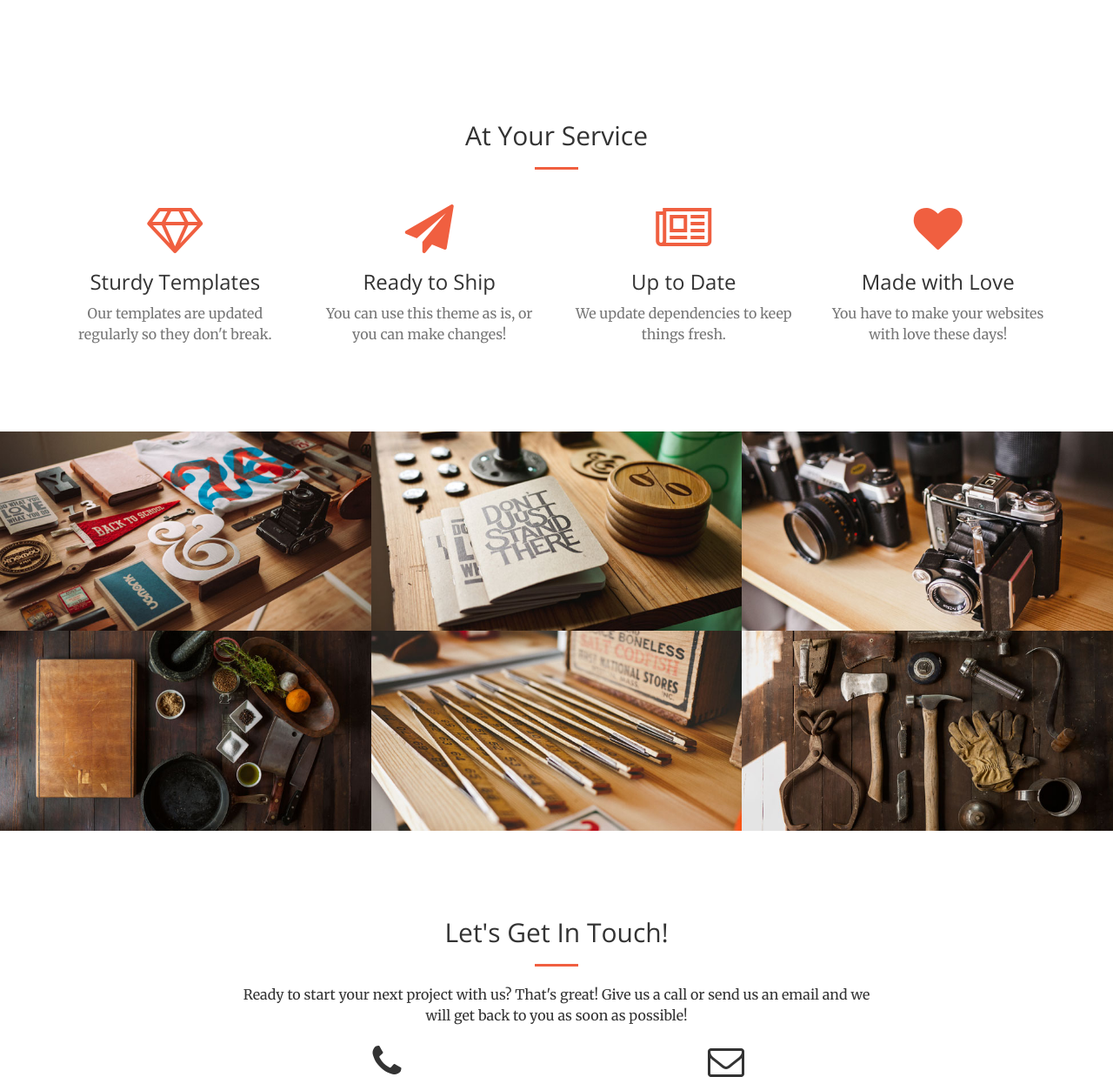
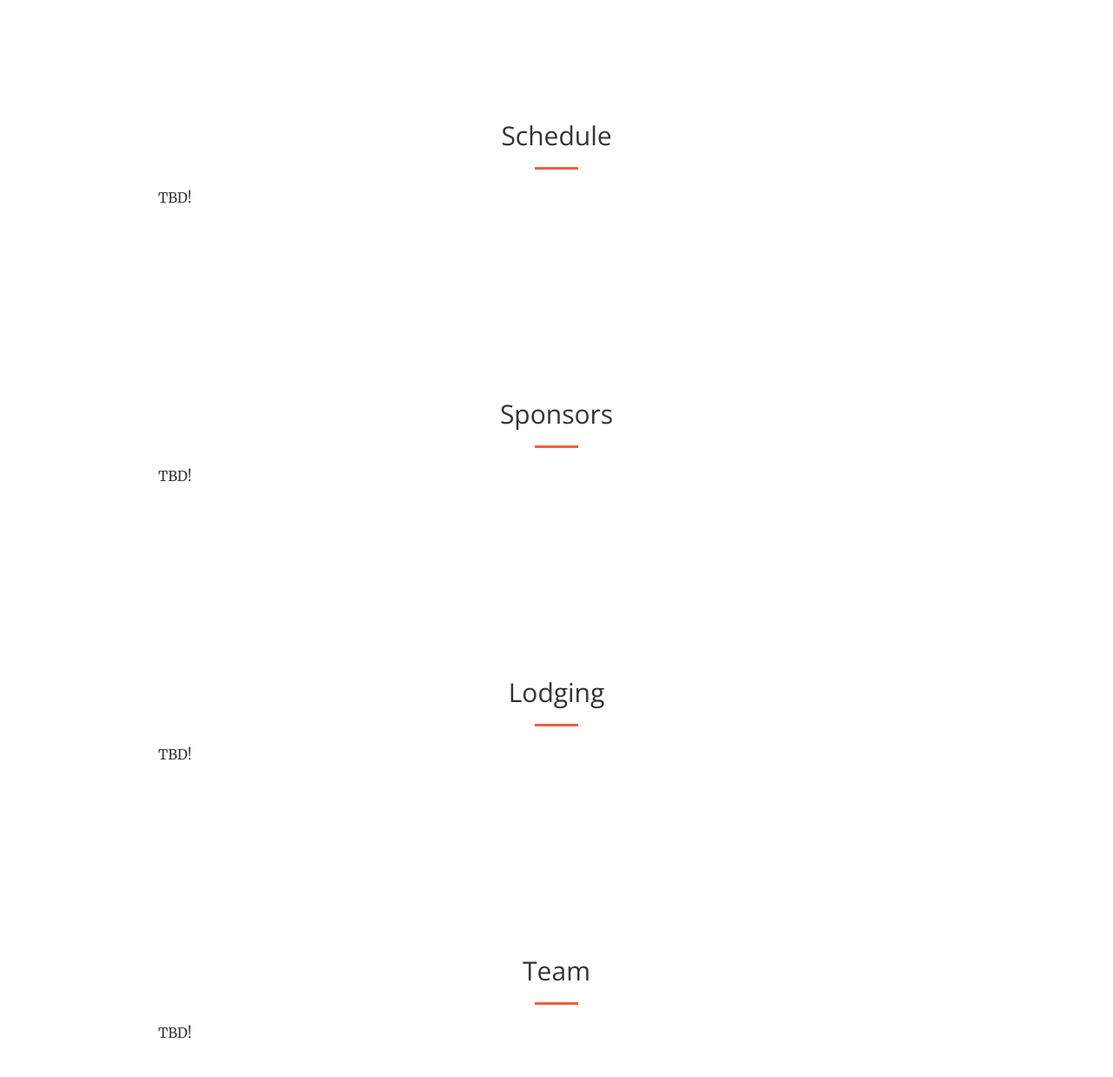
Before and after one commit to JessePeplinski/learngowithbill.github.io, a website: page index.html in a window 1280 px wide. Shown: the part 2620-3858 px from the top of the page at 87% size. Drawn offline with nearby package versions, Linux system fonts and the light colour scheme.

Commit message:
boilerplate remainder of site

```diff
--- a/index.html
+++ b/index.html
@@ -44,7 +44,7 @@
                             <a class="page-scroll" href="#tickets">Tickets</a>
                         </li>
                         <li>
-                            <a class="page-scroll" href="#sponsors">Schedule</a>
+                            <a class="page-scroll" href="#schedule">Schedule</a>
                         </li>
                         <li>
                             <a class="page-scroll" href="#sponsors">Sponsors</a>
@@ -227,144 +227,83 @@
             </div>
             </div>
         </section>
-        <section id="services">
+
+        <section id="schedule">
             <div class="container">
                 <div class="row">
                     <div class="col-lg-12 text-center">
-                        <h2 class="section-heading">At Your Service</h2>
+                        <h2 class="section-heading">Schedule</h2>
                         <hr class="primary">
                     </div>
                 </div>
             </div>
+
             <div class="container">
                 <div class="row">
                     <div class="col-lg-3 col-md-6 text-center">
-                        <div class="service-box">
-                            <i class="fa fa-4x fa-diamond text-primary sr-icons"></i>
-                            <h3>Sturdy Templates</h3>
-                            <p class="text-muted">Our templates are updated regularly so they don't break.</p>
-                        </div>
-                    </div>
-                    <div class="col-lg-3 col-md-6 text-center">
-                        <div class="service-box">
-                            <i class="fa fa-4x fa-paper-plane text-primary sr-icons"></i>
-                            <h3>Ready to Ship</h3>
-                            <p class="text-muted">You can use this theme as is, or you can make changes!</p>
-                        </div>
-                    </div>
-                    <div class="col-lg-3 col-md-6 text-center">
-                        <div class="service-box">
-                            <i class="fa fa-4x fa-newspaper-o text-primary sr-icons"></i>
-                            <h3>Up to Date</h3>
-                            <p class="text-muted">We update dependencies to keep things fresh.</p>
-                        </div>
-                    </div>
-                    <div class="col-lg-3 col-md-6 text-center">
-                        <div class="service-box">
-                            <i class="fa fa-4x fa-heart text-primary sr-icons"></i>
-                            <h3>Made with Love</h3>
-                            <p class="text-muted">You have to make your websites with love these days!</p>
-                        </div>
+                        <p>TBD!</p>
                     </div>
                 </div>
             </div>
         </section>
-        <section class="no-padding" id="portfolio">
-            <div class="container-fluid">
-                <div class="row no-gutter popup-gallery">
-                    <div class="col-lg-4 col-sm-6">
-                        <a href="img/portfolio/fullsize/1.jpg" class="portfolio-box">
-                            <img src="img/portfolio/thumbnails/1.jpg" class="img-responsive" alt="">
-                            <div class="portfolio-box-caption">
-                                <div class="portfolio-box-caption-content">
-                                    <div class="project-category text-faded">
-                                        Category
-                                    </div>
-                                    <div class="project-name">
-                                        Project Name
-                                    </div>
-                                </div>
-                            </div>
-                        </a>
+
+        <section id="sponsors">
+            <div class="container">
+                <div class="row">
+                    <div class="col-lg-12 text-center">
+                        <h2 class="section-heading">Sponsors</h2>
+                        <hr class="primary">
                     </div>
-                    <div class="col-lg-4 col-sm-6">
-                        <a href="img/portfolio/fullsize/2.jpg" class="portfolio-box">
-                            <img src="img/portfolio/thumbnails/2.jpg" class="img-responsive" alt="">
-                            <div class="portfolio-box-caption">
-                                <div class="portfolio-box-caption-content">
-                                    <div class="project-category text-faded">
-                                        Category
-                                    </div>
-                                    <div class="project-name">
-                                        Project Name
-                                    </div>
-                                </div>
-                            </div>
-                        </a>
-                    </div>
-                    <div class="col-lg-4 col-sm-6">
-                        <a href="img/portfolio/fullsize/3.jpg" class="portfolio-box">
-                            <img src="img/portfolio/thumbnails/3.jpg" class="img-responsive" alt="">
-                            <div class="portfolio-box-caption">
-                                <div class="portfolio-box-caption-content">
-                                    <div class="project-category text-faded">
-                                        Category
-                                    </div>
-                                    <div class="project-name">
-                                        Project Name
-                                    </div>
-                                </div>
-                            </div>
-                        </a>
-                    </div>
-                    <div class="col-lg-4 col-sm-6">
-                        <a href="img/portfolio/fullsize/4.jpg" class="portfolio-box">
-                            <img src="img/portfolio/thumbnails/4.jpg" class="img-responsive" alt="">
-                            <div class="portfolio-box-caption">
-                                <div class="portfolio-box-caption-content">
-                                    <div class="project-category text-faded">
-                                        Category
-                                    </div>
-                                    <div class="project-name">
-                                        Project Name
-                                    </div>
-                                </div>
-                            </div>
-                        </a>
-                    </div>
-                    <div class="col-lg-4 col-sm-6">
-                        <a href="img/portfolio/fullsize/5.jpg" class="portfolio-box">
-                            <img src="img/portfolio/thumbnails/5.jpg" class="img-responsive" alt="">
-                            <div class="portfolio-box-caption">
-                                <div class="portfolio-box-caption-content">
-                                    <div class="project-category text-faded">
-                                        Category
-                                    </div>
-                                    <div class="project-name">
-                                        Project Name
-                                    </div>
-                                </div>
-                            </div>
-                        </a>
-                    </div>
-                    <div class="col-lg-4 col-sm-6">
-                        <a href="img/portfolio/fullsize/6.jpg" class="portfolio-box">
-                            <img src="img/portfolio/thumbnails/6.jpg" class="img-responsive" alt="">
-                            <div class="portfolio-box-caption">
-                                <div class="portfolio-box-caption-content">
-                                    <div class="project-category text-faded">
-                                        Category
-                                    </div>
-                                    <div class="project-name">
-                                        Project Name
-                                    </div>
-                                </div>
-                            </div>
-                        </a>
+                </div>
+            </div>
+
+            <div class="container">
+                <div class="row">
+                    <div class="col-lg-3 col-md-6 text-center">
+                        <p>TBD!</p>
                     </div>
                 </div>
             </div>
         </section>
+
+        <section id="lodging">
+            <div class="container">
+                <div class="row">
+                    <div class="col-lg-12 text-center">
+                        <h2 class="section-heading">Lodging</h2>
+                        <hr class="primary">
+                    </div>
+                </div>
+            </div>
+
+            <div class="container">
+                <div class="row">
+                    <div class="col-lg-3 col-md-6 text-center">
+                        <p>TBD!</p>
+                    </div>
+                </div>
+            </div>
+        </section>
+
+        <section id="team">
+            <div class="container">
+                <div class="row">
+                    <div class="col-lg-12 text-center">
+                        <h2 class="section-heading">Team</h2>
+                        <hr class="primary">
+                    </div>
+                </div>
+            </div>
+
+            <div class="container">
+                <div class="row">
+                    <div class="col-lg-3 col-md-6 text-center">
+                        <p>TBD!</p>
+                    </div>
+                </div>
+            </div>
+        </section>
+
         <section id="contact">
             <div class="container">
                 <div class="row">
```
